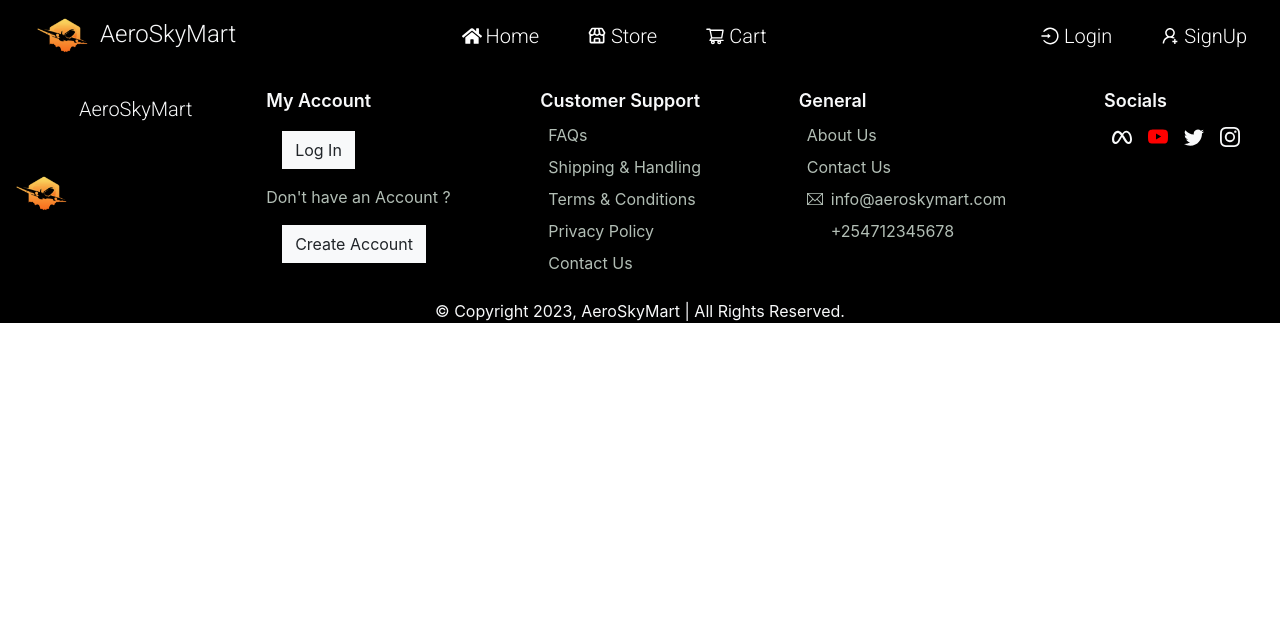
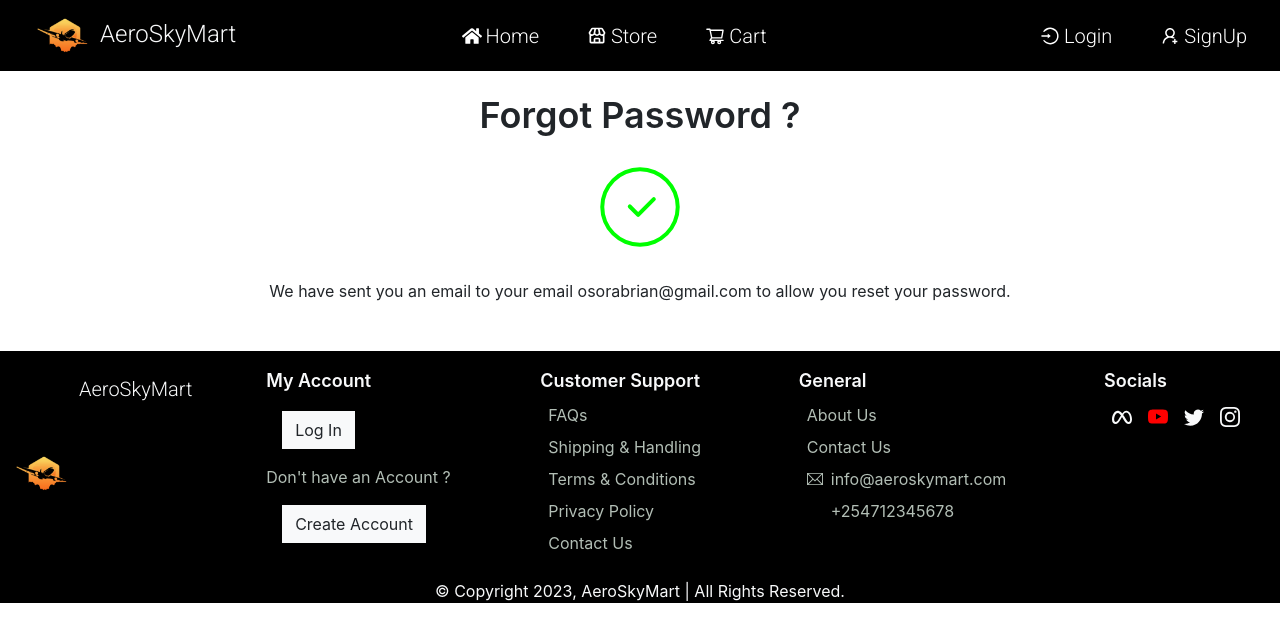
Before and after one commit to Osorabrian/AeroSkyMart, a React (Create React App) app: page /login/1/forgot_password/1 in a window 1280 px wide. Shown: the top 642 px of the page. Built offline with nearby package versions, Linux system fonts and the light colour scheme; some icons are missing.

Commit message:
format forgot password page

```diff
--- a/src/Components/App/App.js
+++ b/src/Components/App/App.js
@@ -10,6 +10,7 @@ import Footer from '../Footer/Footer'
 import Contact from '../Contact/Contact';
 import About from '../About/About'
 import EmailLogin from '../Login/EmailLogin';
+import ForgotPassword from '../Login/Forgot Password';
 import {Routes, Route} from 'react-router-dom'
 
 function App() {
@@ -17,10 +18,11 @@ function App() {
     <div className="App">
       <Navbar/>
       <Routes>
-          <Route path='/' element={<Home/>} />
-          <Route path='about' element={<About/>} />
-          <Route path='store' element={<Store/>} />
-          <Route path='login/:email' element={<EmailLogin/>} />
+          <Route path='/' element={<Home/>}/>
+          <Route path='about' element={<About/>}/>
+          <Route path='store' element={<Store/>}/>
+          <Route path='login/:email' element={<EmailLogin/>}/>
+          <Route path='login/:email/forgot_password/:firstName' element={<ForgotPassword/>}/>
           <Route path='login' element={<Login/>} />
           <Route path='signup' element={<SignUp/>} />
           <Route path='store/:id' element={<Product/>} />
--- a/src/Components/Login/EmailLogin.js
+++ b/src/Components/Login/EmailLogin.js
@@ -1,11 +1,12 @@
 import React, {useState} from "react";
-import { NavLink, useParams, useNavigate } from "react-router-dom";
+import {Link, useParams, useNavigate } from "react-router-dom";
 import {FaFighterJet} from 'react-icons/fa'
 import './Login.css'
 
 export default function EmailLogin(){
 
     const [password, setPassword] = useState('')
+    const [firstName, setFirstName] = useState('osora')
     const {email} = useParams()
     const navigate = useNavigate()
 
@@ -18,7 +19,7 @@ export default function EmailLogin(){
     return(
         <div className="mb-5 px-4">
 
-            <h1 className="justify-center text-5xl flex m-4 flex-wrap">Hello! Osora.</h1>
+            <h1 className="justify-center text-5xl flex m-4 flex-wrap">Hello! {firstName}.</h1>
 
             <form className="mx-auto text-left login-form" onSubmit={logIn}>
 
@@ -28,7 +29,7 @@ export default function EmailLogin(){
                     </div>
 
                     <div className='mb-5 mt-1 text-right'>
-                        <NavLink className='form-text text-[#ff9800]'>Forgot Password ?</NavLink>
+                        <Link className='form-text text-[#ff9800]' to={`forgot_password/${firstName}`}>Forgot Password ?</Link>
                     </div>
 
                     <div className="text-center">
--- a/src/Components/Login/Forgot Password.js
+++ b/src/Components/Login/Forgot Password.js
@@ -1,8 +1,20 @@
 import React from "react";
+import './Login.css'
+import { useParams } from "react-router-dom";
+import { CiCircleCheck } from "react-icons/ci";
 
 export default function ForgotPassword(){
+
+    const {firstName} = useParams()
+
     return(
-        <div>
+        <div className="mb-5">
+
+            <h1 className="justify-center flex flex-wrap text-4xl font-semibold mt-4">Forgot Password ?</h1>
+
+            <CiCircleCheck className='mx-auto my-4 text-8xl fill-[rgb(0,255,0)]'/>
+
+            <p className="justify-center flex flex-wrap">We have sent you an email to your email osorabrian@gmail.com to allow you reset your password.</p>
 
         </div>
     )
```
